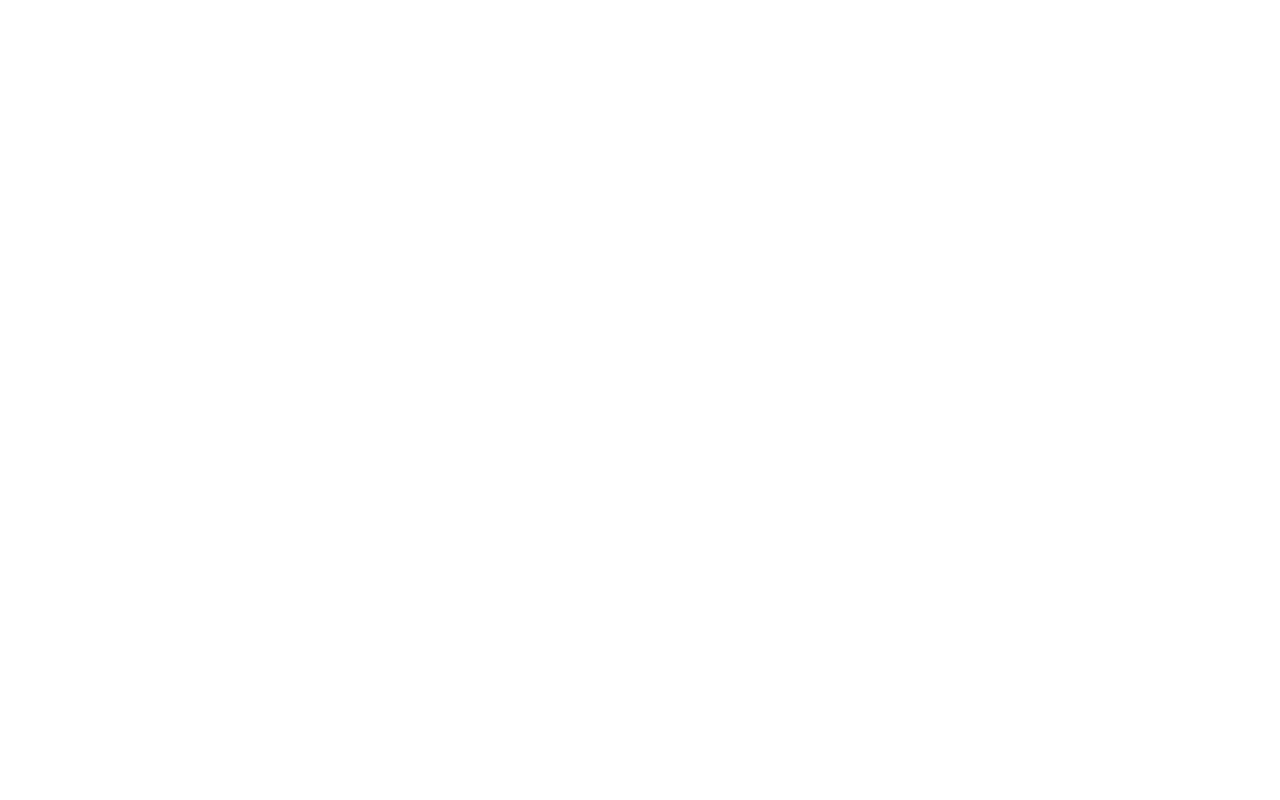
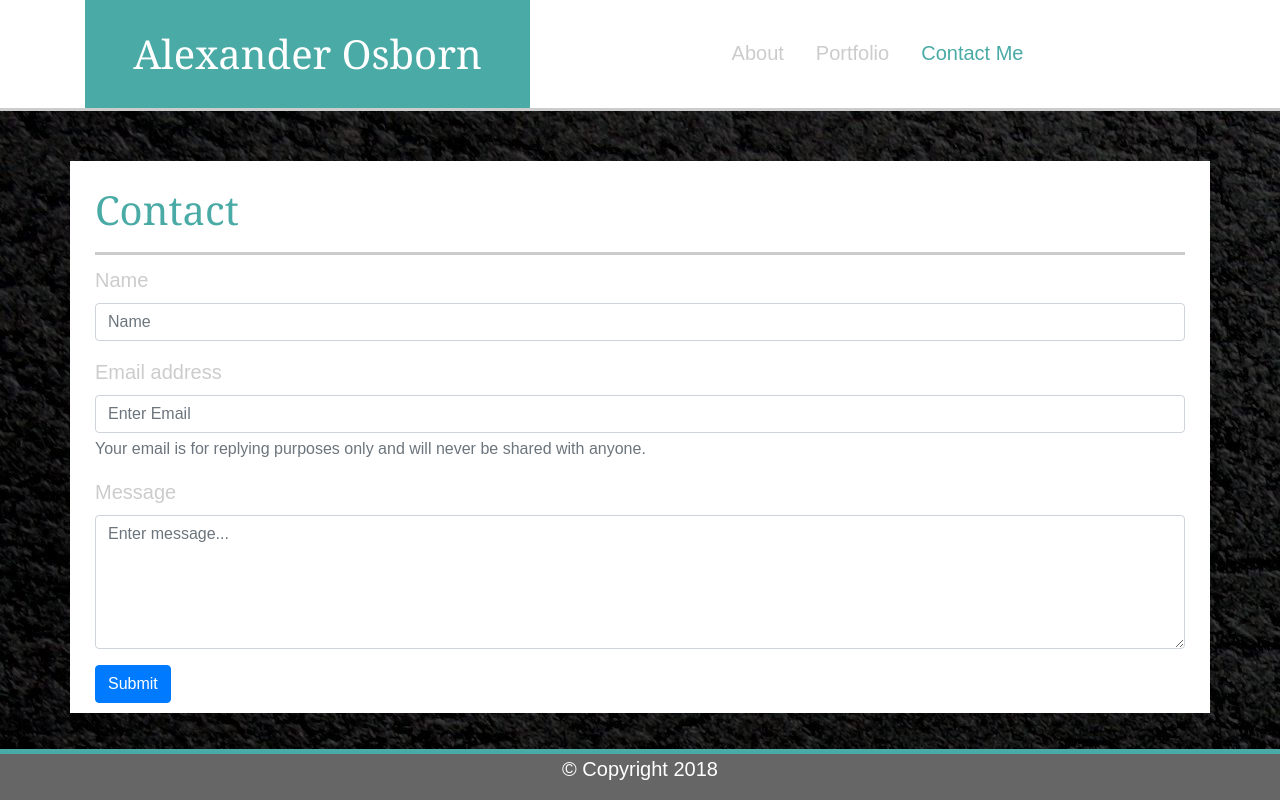
Before and after one commit to MisaZander/Bootstrap-Portfolio, a plain HTML site: page contact.html in a window 1280 px wide. Drawn offline with Linux system fonts and the light colour scheme.

Commit message:
Complete the contact form

```diff
--- a/assets/css/style.css
+++ b/assets/css/style.css
@@ -83,6 +83,16 @@ section img {
     margin-right: 25px;
 }
 
+/* contact */
+
+form {
+    background-color: #ffffff;
+    padding: 10px;
+    /* margin-bottom: 100px; */
+}
+
+/* Footer */
+
 .footer {
     position: fixed;
     background-color: #666666;
--- a/contact.html
+++ b/contact.html
@@ -0,0 +1,75 @@
+<!doctype HTML>
+<html>
+    <head>
+        <title>Contact</title>
+        <meta http-equiv="Content-Type" content="text/html; charset=UTF-8">
+		<meta name="viewport" content="width=device-width, initial-scale=1">
+        <link rel="stylesheet" type="text/css" href="assets/css/bootstrap.min.css">
+        <link rel="stylesheet" type="text/css" href="assets/css/style.css">
+    </head>
+    <body>
+        <div class="page-header">
+            <div class="container">
+                <div class="row">
+                    <div class="col-xs-12 col-sm-12 col-md-6 col-lg-5">
+                        <h1>Alexander Osborn</h1>
+                    </div>
+                    <div class="col-xs-12 col-sm-12 col-md-6 col-lg-7">
+                        <ul class="nav justify-content-center">
+                            <li class="nav-item">
+                                <a class="nav-link" href="index.html">About</a>
+                            </li>
+
+                            <li class="nav-item">
+                                <a class="nav-link" href="portfolio.html">Portfolio</a>
+                            </li>
+
+                            <li class="nav-item">
+                                <a class="nav-link active" href="contact.html">Contact Me</a>
+                            </li>
+                        </ul>
+                    </div>
+                </div>
+            </div>
+        </div>
+
+        <div class="container">
+            <div class="row">
+                <div class="col-12 whiteout">
+                    <h1 class="inverted-header">Contact</h1>
+                    <div class="underline"></div>
+                </div>
+            </div>
+        </div>
+        <div class="container">
+            <div class="row">
+                <div class="col-12 whiteout">
+                    <form>
+                        <div class="form-group">
+                            <label for="name">Name</label>
+                            <input type="text" class="form-control" placeholder="Name">
+                        </div>
+                        <div class="form-group">
+                            <label for="email">Email address</label>
+                            <input type="email" class="form-control" id="email" aria-describedby="emailHelp" placeholder="Enter Email">
+                            <small id="emailHelp" class="form-text text-muted">Your email is for replying purposes only and will never be shared with anyone.</small>
+                        </div>
+                        <div class="form-group">
+                            <label for="comment">Message</label>
+                            <textarea class="form-control" rows="5" id="comment" placeholder="Enter message..."></textarea>
+                        </div>
+                        <button type="submit" class="btn btn-primary">Submit</button>
+                    </form>
+                </div>
+            </div>
+        </div>
+
+
+        <footer class="footer">
+            <div class="teal"></div>
+            <div class="container text-center">
+                    <p>&copy; Copyright 2018</p>
+            </div>
+        </footer>
+    </body>
+</html>
```
